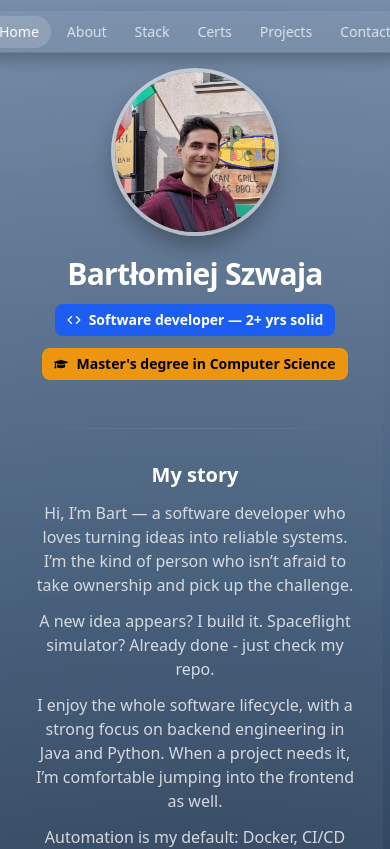
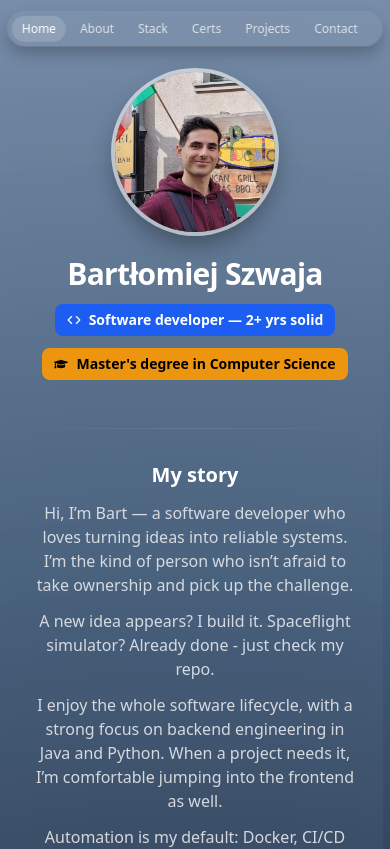
Before and after one commit to Verduttio/verduttio.github.io, a React (Vite) app: page / in a window 390 px wide. Shown: the top 849 px of the page. Built offline with nearby package versions, Linux system fonts and the light colour scheme.

Commit message:
fix: scrollNav exceeds screen on smaller sizes

```diff
--- a/src/components/ScrollNav.tsx
+++ b/src/components/ScrollNav.tsx
@@ -90,16 +90,19 @@ const handleClick = (id: string, e?: React.MouseEvent<HTMLAnchorElement>) => {
 
 
   return (
-    <nav
-      aria-label="Section navigation"
-      className="fixed top-3 left-1/2 -translate-x-1/2 z-50"
-    >
-      <ul className="
-        flex items-center gap-1 rounded-full
-        bg-white/6 backdrop-blur
-        px-2 py-1 ring-1 ring-white/10
-        shadow-[0_8px_16px_rgba(0,0,0,.22)]
-      ">
+      <nav
+        aria-label="Section navigation"
+        className="fixed top-3 left-1/2 -translate-x-1/2 z-50 w-[96vw] max-w-[640px] sm:w-auto"
+      >
+      <ul
+        className="
+            nav-scroll flex flex-nowrap items-center gap-1
+            rounded-full bg-white/6 backdrop-blur
+            px-1 py-1 sm:px-2 ring-1 ring-white/10
+            shadow-[0_8px_16px_rgba(0,0,0,.22)]
+        "
+        style={{ overscrollBehaviorX: "contain" }}
+      >
         {SECTIONS.map(({ id, label }) => {
           const isActive = active === id;
           return (
@@ -109,7 +112,7 @@ const handleClick = (id: string, e?: React.MouseEvent<HTMLAnchorElement>) => {
                 onClick={(e) => handleClick(id, e)}
                 aria-current={isActive ? "page" : undefined}
                 className={[
-                    "block rounded-full px-3 py-1.5 text-sm transition",
+                    "block rounded-full px-2.5 py-1 text-[12px] sm:px-3 sm:py-1.5 sm:text-sm transition",
                     "focus-visible:outline focus-visible:outline-2 focus-visible:outline-white/40",
                     isActive ? "bg-white/15 text-white" : "text-white/75 hover:text-white",
                 ].join(" ")}
--- a/src/index.css
+++ b/src/index.css
@@ -96,3 +96,11 @@ html { scroll-behavior: smooth; }
 
 /* offset for fixed nav so anchors don't hide under it */
 .section-offset { scroll-margin-top: 96px; }
+
+/* horizontal scroll for the pill-nav on small screens */
+.nav-scroll{
+  overflow-x: auto;
+  -webkit-overflow-scrolling: touch;
+  scrollbar-width: none;
+}
+.nav-scroll::-webkit-scrollbar{ display: none; }
```
